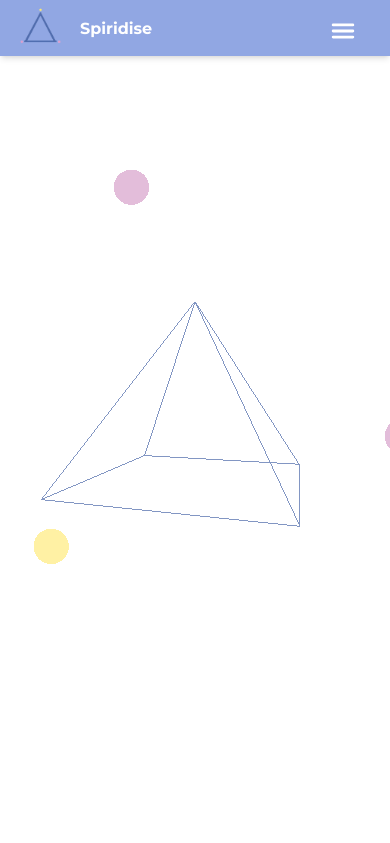
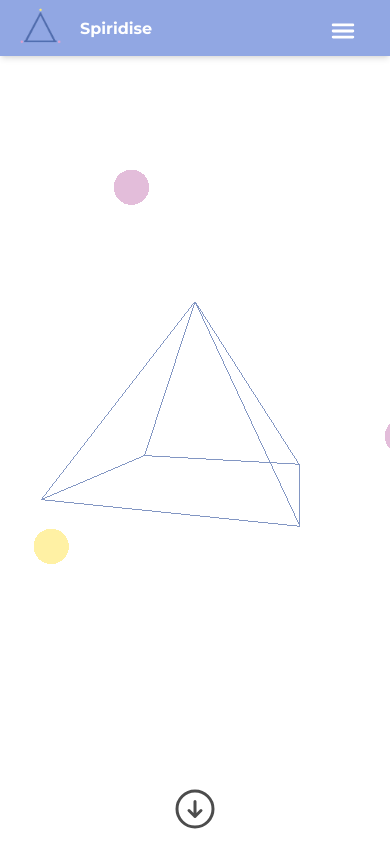
Before and after one commit to AlexandrePDA/Spiridise, a React (Create React App) app: page / in a window 390 px wide. Shown: the top 843 px of the page. Built offline with nearby package versions, Linux system fonts and the light colour scheme.

Commit message:
add arrow

```diff
--- a/src/Components/Hero.js
+++ /dev/null
@@ -1,17 +0,0 @@
-import React from 'react';
-
-const Hero = () => {
-    return (
-        <div className="mt-32">
-              <h1 className="text-3xl lg:text-4xl font-semibold text-gray-800 text-center 2xl:text-left leading-10">
-            Écrivons
-            <span className="bg-orange-s rounded-lg font-bold px-3 text-white">
-              maintenant
-            </span>
-             les mots de demain 💫
-          </h1>
-        </div>
-    );
-};
-
-export default Hero;
--- a/src/Pages/Home.js
+++ b/src/Pages/Home.js
@@ -14,6 +14,7 @@ import Test from '../Components/Test.js';
 
 
 
+
 const Home = () => {
     return (
         <div className="font-montserrat overflow-x-hidden">
@@ -21,6 +22,11 @@ const Home = () => {
             <div className="2xl:hidden flex justify-center opacity-70 mx-auto mt-[-2rem]">
             <Test/>
             </div>
+            <svg xmlns="http://www.w3.org/2000/svg" fill="none" viewBox="0 0 24 24" strokeWidth={1.5} stroke="currentColor"
+            className="w-12 h-12 2xl:hidden flex justify-center opacity-70 mx-auto mt-[-2rem] element">
+  <path strokeLinecap="round" strokeLinejoin="round" d="M9 12.75l3 3m0 0l3-3m-3 3v-7.5M21 12a9 9 0 11-18 0 9 9 0 0118 0z" />
+</svg>
+
             <Accueil/>
             <Collaborations/>
             <Techniques />
--- a/src/slider.css
+++ b/src/slider.css
@@ -14,3 +14,34 @@
         transform: translateX(calc(-250px * 12));
     }
 }
+
+
+
+
+.element {
+    position: relative;
+    animation-name: bounce;
+    animation-duration: 1.5s;
+    animation-timing-function: ease-out;
+    animation-delay: 0s;
+    animation-iteration-count: infinite;
+    margin-bottom: 3rem;
+  }
+
+  @keyframes bounce {
+    0% {
+      top: 0;
+    }
+    25% {
+      top: 50px;
+    }
+    50% {
+      top: 0;
+    }
+    75% {
+      top: 25px;
+    }
+    100% {
+      top: 0;
+    }
+  }
```
